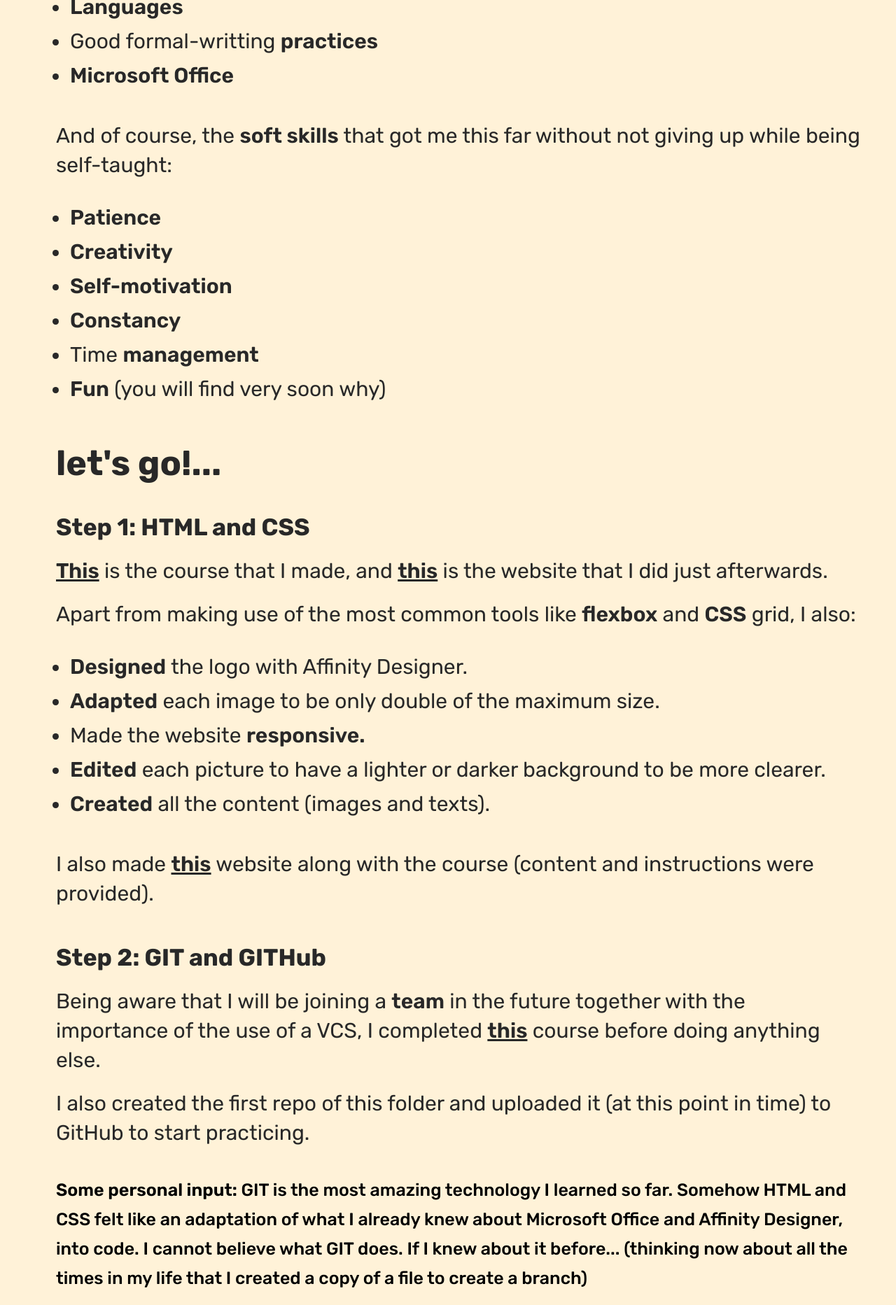
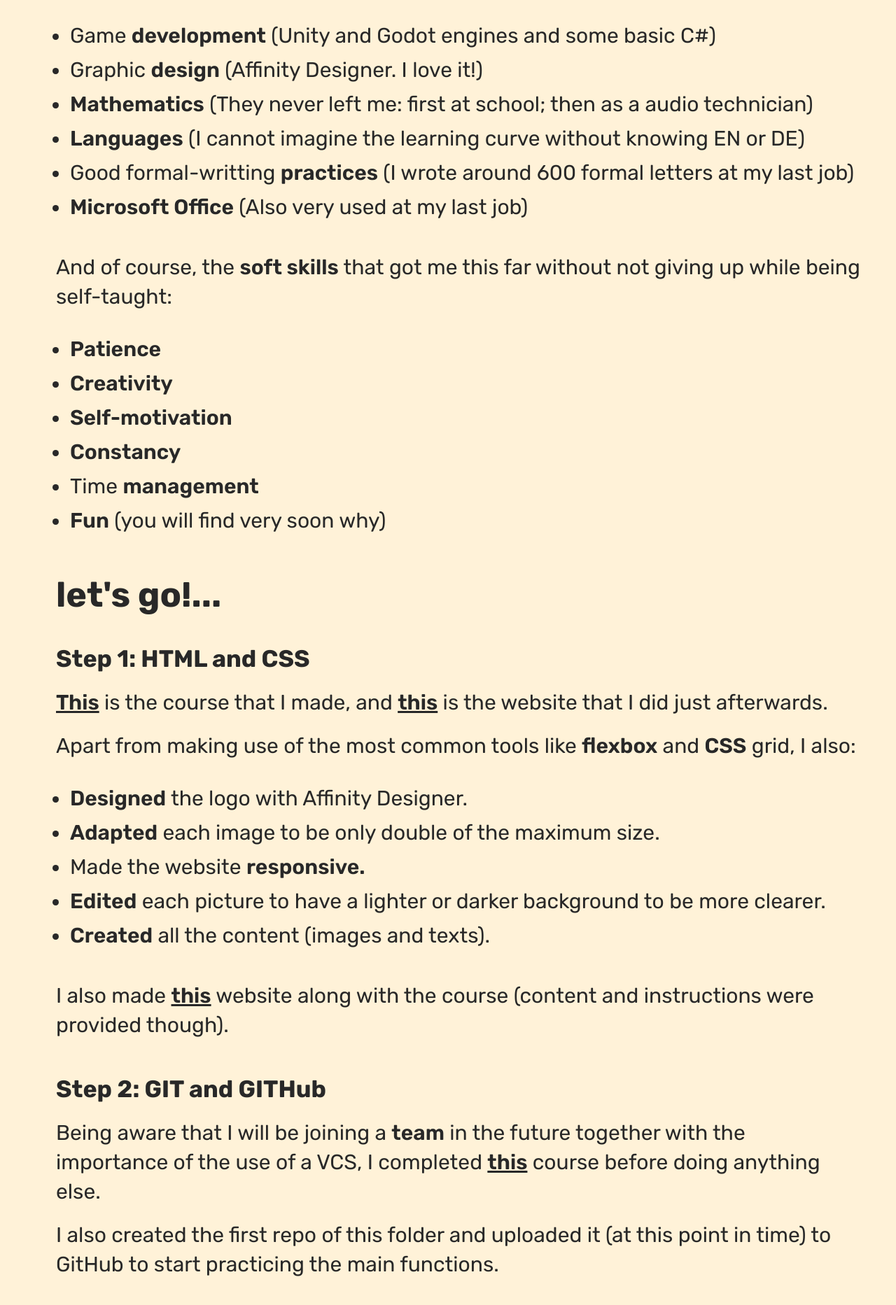
Before and after one commit to thelittlemitak/old-portfolio, a plain HTML site: page index.html in a window 1280 px wide. Shown: the part 727-2592 px from the top of the page at 70% size. Drawn offline with Linux system fonts and the light colour scheme.

Commit message:
add text content everywhere

```diff
--- a/css/style.css
+++ b/css/style.css
@@ -64,5 +64,10 @@ rgb(224, 205, 167)
   font-weight: 500;
   margin-top: 4rem;
   margin-bottom: 6rem;
+  font-style: italic;
 
 }
+
+/* #personal-input-intro {
+  font-style: normal;
+} */
--- a/index.html
+++ b/index.html
@@ -40,7 +40,7 @@
           <strong>portfolio</strong>!
         </p>
         <p>
-          Here I show all the <strong>projects</strong> that I made and
+          Here I show all the <strong>projects</strong> that I made so far and
           explain the steps that I followed for each one<!--since the
           beginning of the journey as a <strong>web developer</strong>
           <!--until I got to comprehend all its different areas-->.
@@ -50,21 +50,24 @@
           with the <strong>websites</strong> that I created to put every
           <strong>technology</strong> into practice.
         </p>
+        <p> This will also serve as a <strong>guideline</strong>
+          for newcomers who are willing to start this amazing journey but don't know how.
+           This <strong>methodology</strong> is a result of long research and good advice from professionals.</p>
       </section>
       <section class="the-beginning-section section">
         <h2>before the beginning...</h2>
         <p>
           Before I started this <strong>passion</strong>, I was already
           skilled in different areas (because of my education, career and hobbies)
-          that have been of huge help during the journey:
+          that have been of huge help during the journey. The most significant ones have been:
         </p>
         <ul>
-          <li>Game <strong>development</strong></li>
-          <li>Graphic <strong>design</strong></li>
-          <li><strong>Mathematics</strong></li>
-          <li><strong>Languages</strong></li>
-          <li>Good formal-writting <strong>practices</strong></li>
-          <li><strong>Microsoft Office</strong></li>
+          <li>Game <strong>development</strong> (Unity and Godot engines and some basic C#)</li>
+          <li>Graphic <strong>design</strong> (Affinity Designer. I love it!)</li>
+          <li><strong>Mathematics</strong> (They never left me: first at school; then as a audio technician)</li>
+          <li><strong>Languages</strong> (I cannot imagine the learning curve without knowing EN or DE)</li>
+          <li>Good formal-writting <strong>practices</strong> (I wrote around 600 formal letters at my last job)</li>
+          <li><strong>Microsoft Office</strong> (Also very used at my last job)</li>
         </ul>
         <p>
           And of course, the <strong>soft skills</strong> that got me this far
@@ -117,7 +120,7 @@
         </ul>
         <p>
           I also made <a href="#" target="_blank">this</a>
-           website along with the course (content and instructions were provided).
+           website along with the course (content and instructions were provided though).
         </p>
       </section>
       <section>
@@ -128,17 +131,18 @@
           I completed <a href="#" target="_blank">this</a> course before doing anything else.
         </p>
         <p>I also created the first repo of this folder and uploaded it (at this point in time)
-          to GitHub to start practicing.</p>
-        <p class="personal-input"><strong>Some personal input:</strong> GIT is the most amazing technology I learned so far.
+          to GitHub to start practicing the main functions.</p>
+        <p class="personal-input"><!--<strong id="personal-input-intro">Some personal input:--></strong> GIT is the most amazing technology I learned so far.
           Somehow HTML and CSS felt like an adaptation of what I already knew about
           Microsoft Office and Affinity Designer, into code.
           I cannot believe what GIT does. If I knew about it before...
-          (thinking now about all the times in my life that I created a copy of a file to create a branch)
+          (thinking now about all the times in my life that I created a copy (and a copy of a copy) of a file to create different branches).
           </p>
 
         <h3>Step 3: JavaScript</h3>
         <p>
-
+          Having a long course ahead (67 hours in total), I decided to start using <a href="#" target="_blank">Codewars</a>
+          after learning the basics. And... I got <strong>addicted!</strong>
         </p>
       </section>
     </main>
```
